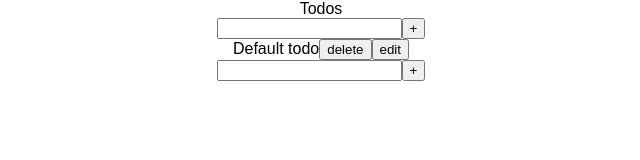
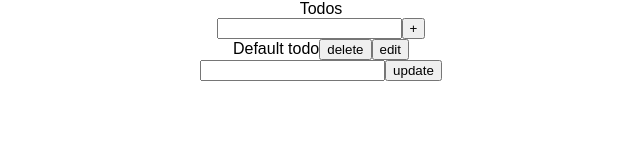
Before and after one commit to heathernfran/react-todos, a React (Create React App) app: page / in a window 1280 px wide. Both pictures are taken after a click on the button "edit". Shown: the top 160 px of the page, without its empty margins (319-959 px from the left). Built offline with nearby package versions, Linux system fonts and the light colour scheme.

Commit message:
Edit todos in a new form, update todo text on submit and close the form

```diff
--- /dev/null
+++ b/src/EditForm.js
@@ -0,0 +1,21 @@
+import React, { Component } from 'react'
+
+class EditForm extends Component {
+  editTodo(e) {
+    e.preventDefault()
+    let id = this.props.todoId
+    let editedTodo = e.target.todo.value
+    this.props.editedTodo(id, editedTodo)
+  }
+
+  render() {
+    return (
+      <form onSubmit={e => this.editTodo(e)}>
+        <input type="text" name="todo" />
+        <button type="submit">update</button>
+      </form>
+    )
+  }
+}
+
+export default EditForm
--- a/src/TodoList.js
+++ b/src/TodoList.js
@@ -1,5 +1,6 @@
 import React, { Component } from 'react';
 import uuidv4 from 'uuid/v4'
+import EditForm from './EditForm'
 import Form from './Form'
 
 class TodoList extends Component {
@@ -11,6 +12,7 @@ class TodoList extends Component {
       ],
     }
     this.allTodos = this.allTodos.bind(this)
+    this.editedTodo = this.editedTodo.bind(this)
   }
 
   allTodos(newTodo) {
@@ -23,11 +25,19 @@ class TodoList extends Component {
     this.setState({ todos: updatedTodoState })
   }
 
-  editTodo(id) {
+  editedTodo(id, text) {
+    let editableTodos = [...this.state.todos]
+    let currentTodo = editableTodos.find(todo => todo.id === id)
+    currentTodo.text = text
+    currentTodo.edit = false
+    this.setState({ todos: editableTodos })
+  }
+
+  toggleEditable(id) {
     let editableTodos = [...this.state.todos]
     let currentTodo = editableTodos.find(todo => todo.id === id)
     currentTodo.edit = true
-    this.setState({ todos: editableTodos})
+    this.setState({ todos: editableTodos })
   }
 
   render() {
@@ -39,9 +49,9 @@ class TodoList extends Component {
             <div key={todo.id}>
               <span>{todo.text}</span>
               <button onClick={() => this.deleteTodo(todo.id)}>delete</button>
-              <button onClick={() => this.editTodo(todo.id)}>edit</button>
+              <button onClick={() => this.toggleEditable(todo.id)}>edit</button>
               {/* Toggle form for editing todos */}
-              {todo.edit ? <Form /> : null}
+              {todo.edit ? <EditForm todoId={todo.id} editedTodo={this.editedTodo} /> : null}
             </div>
           )
         })}
```
